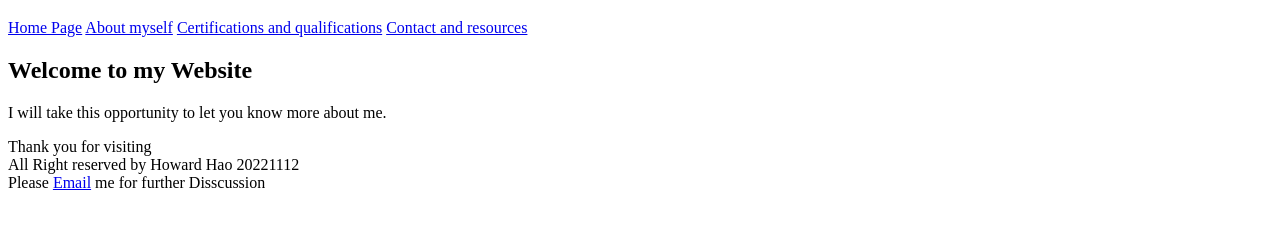
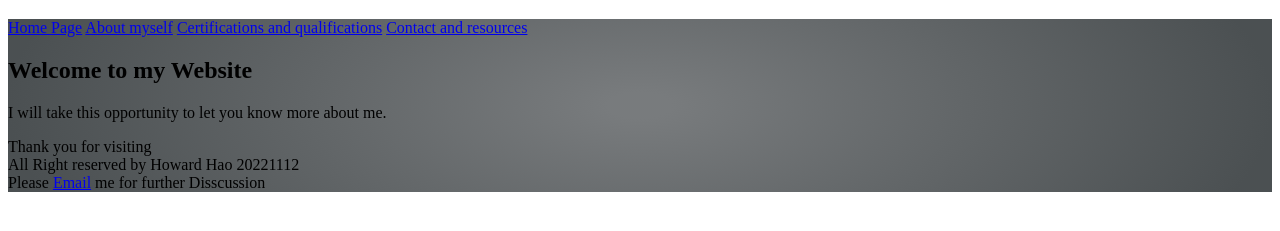
Before and after one commit to HHHHoward/My-website, a plain HTML site: page index.html in a window 1280 px wide. Shown: the part 61-292 px from the top of the page. Drawn offline with Linux system fonts and the light colour scheme.

Commit message:
changed background

```diff
--- a/index.html
+++ b/index.html
@@ -15,7 +15,7 @@
   <header>
       <h1>Welcome to my Website</h1>
   </header>
-  <div class="fontstyle">
+  <div class="underTheEarth">
     <a id="enhancement1"></a>
     <nav>
           <a href="index.html">Home Page</a>
--- a/styles/style.css
+++ b/styles/style.css
@@ -0,0 +1,3 @@
+.underTheEarth {
+    background-image: radial-gradient(50% 150%, #787B7D 5%, #4B5052 100%);
+}
```
